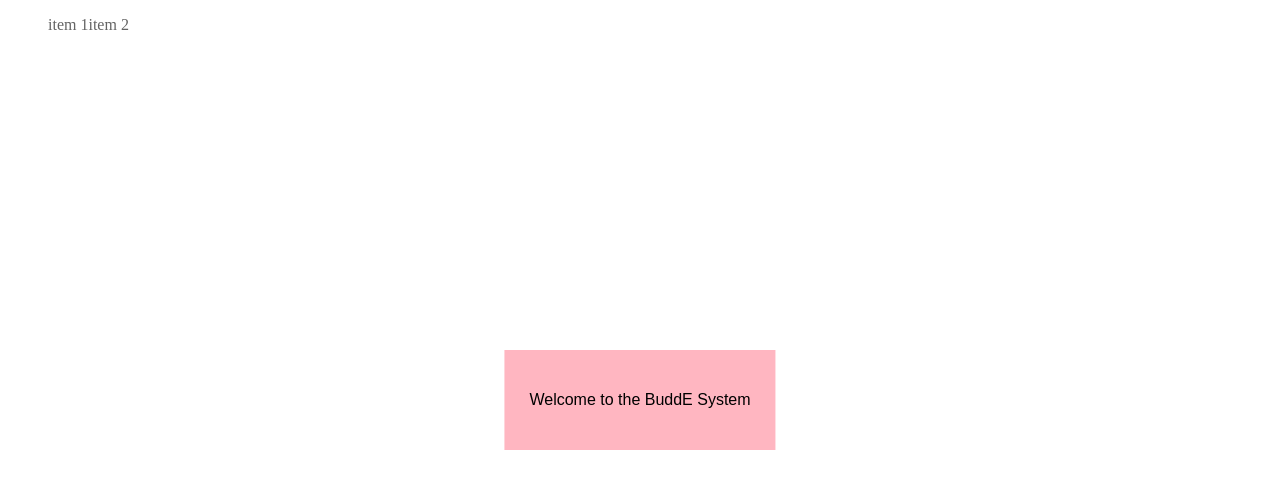
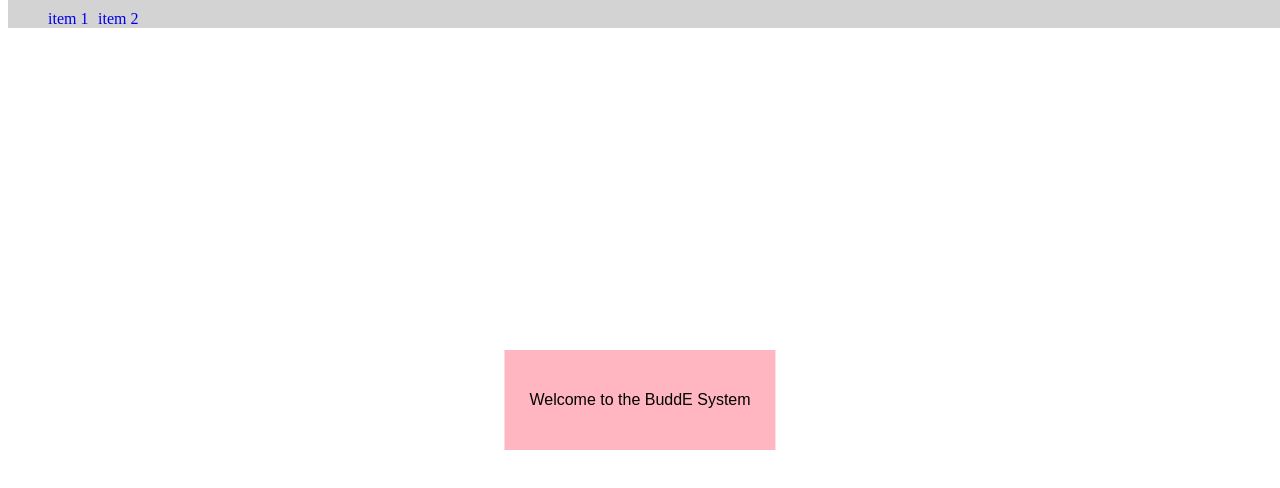
Before and after one commit to JFulweber/buddesystem, a React app: page / in a window 1280 px wide. Shown: the top 488 px of the page. Built offline with nearby package versions, Linux system fonts and the light colour scheme; the HTML template or start-up script is replaced by a standard one.

Commit message:
web client work

```diff
--- a/src/app/components/NavBar/navbar.scss
+++ b/src/app/components/NavBar/navbar.scss
@@ -1,24 +1,28 @@
 .navbar{
+
     ul{
+        position: fixed;
+        top: 0;
+        width: 100%;
         list-style-type: none;
+        margin: 0;
+        background-color: lightgray;
     }
     li{
         float: left;
-        border-spacing: 10px;
-        margin-top: 0;
+        margin-top: 10px;
+        width: 50px;
+        background-color: lightgray;
         a{
-            color: #646464;
-            display: block;
-            text-align: center;
-            align-content: center;
             text-decoration: none;
         }
-
         &:hover{
-            a{
-                color:aqua;
+            li{
+                background-color:gray;
             }
         }
     }
 
+
+
 }
--- a/src/app/layouts/MasterLayout/layout.scss
+++ b/src/app/layouts/MasterLayout/layout.scss
@@ -1,11 +1,13 @@
 .header{
+    top: 0;
+    margin: 0;
     height: 5%;
     width: 100%;
-    background-color: lightblue;
 }
 
 .body{
     background-color: pink;
+    margin: 0;
     top: 5%;
     width: 100%;
     height: 95%;
--- a/src/app/pages/HomePage.jsx
+++ b/src/app/pages/HomePage.jsx
@@ -3,6 +3,7 @@ import styles from './homepage.scss';
 
 export default class HomePage extends React.Component{
     render(){
+        console.log(styles);
         return(
             <div id = 'homepage' className = {styles.homepage}>
                 <p> Welcome to the BuddE System </p>
```
Also changed, not shown: package.json (+2 -5 lines), 3 other files (tests, documents, lock files or other folders).
